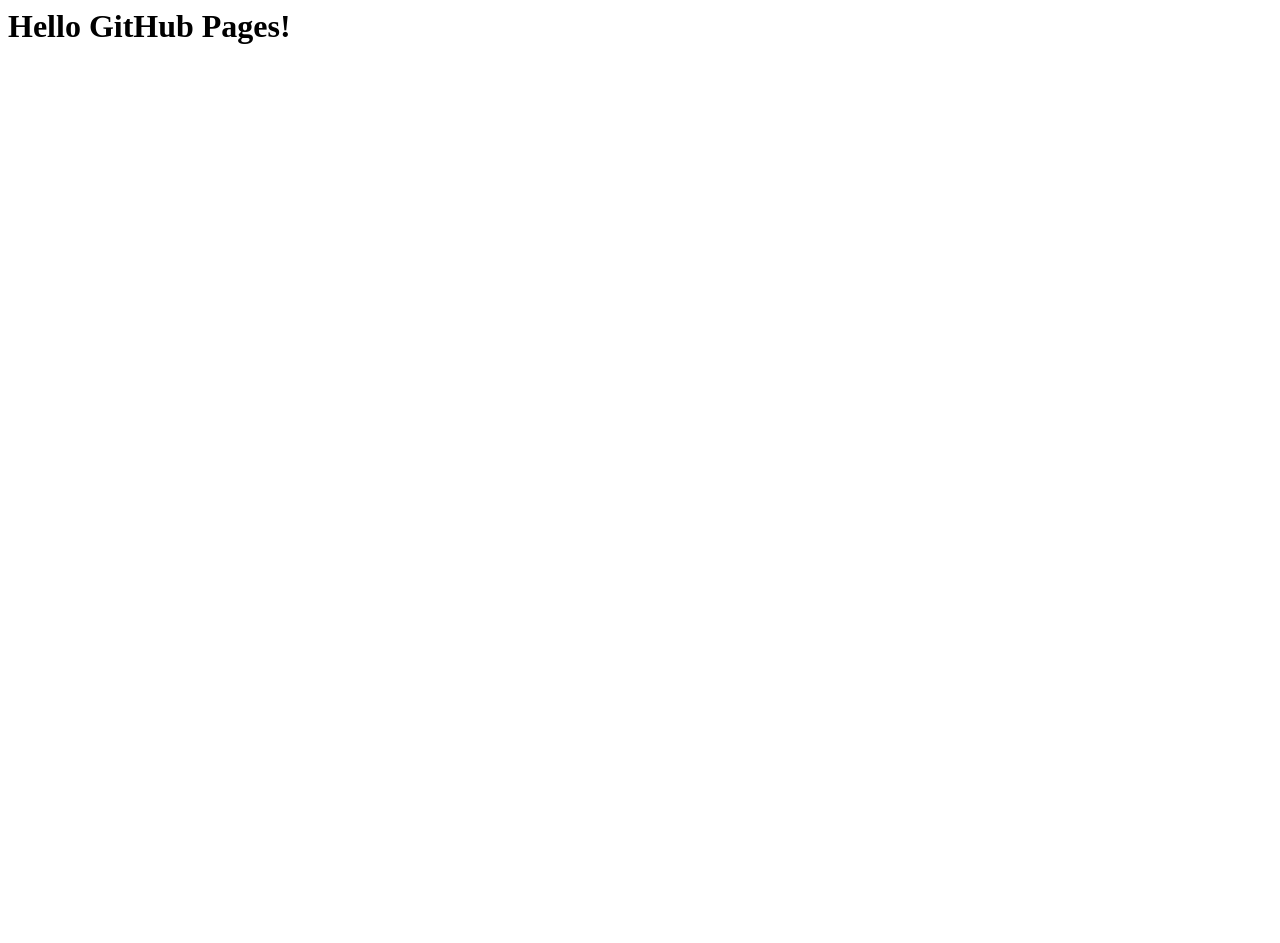
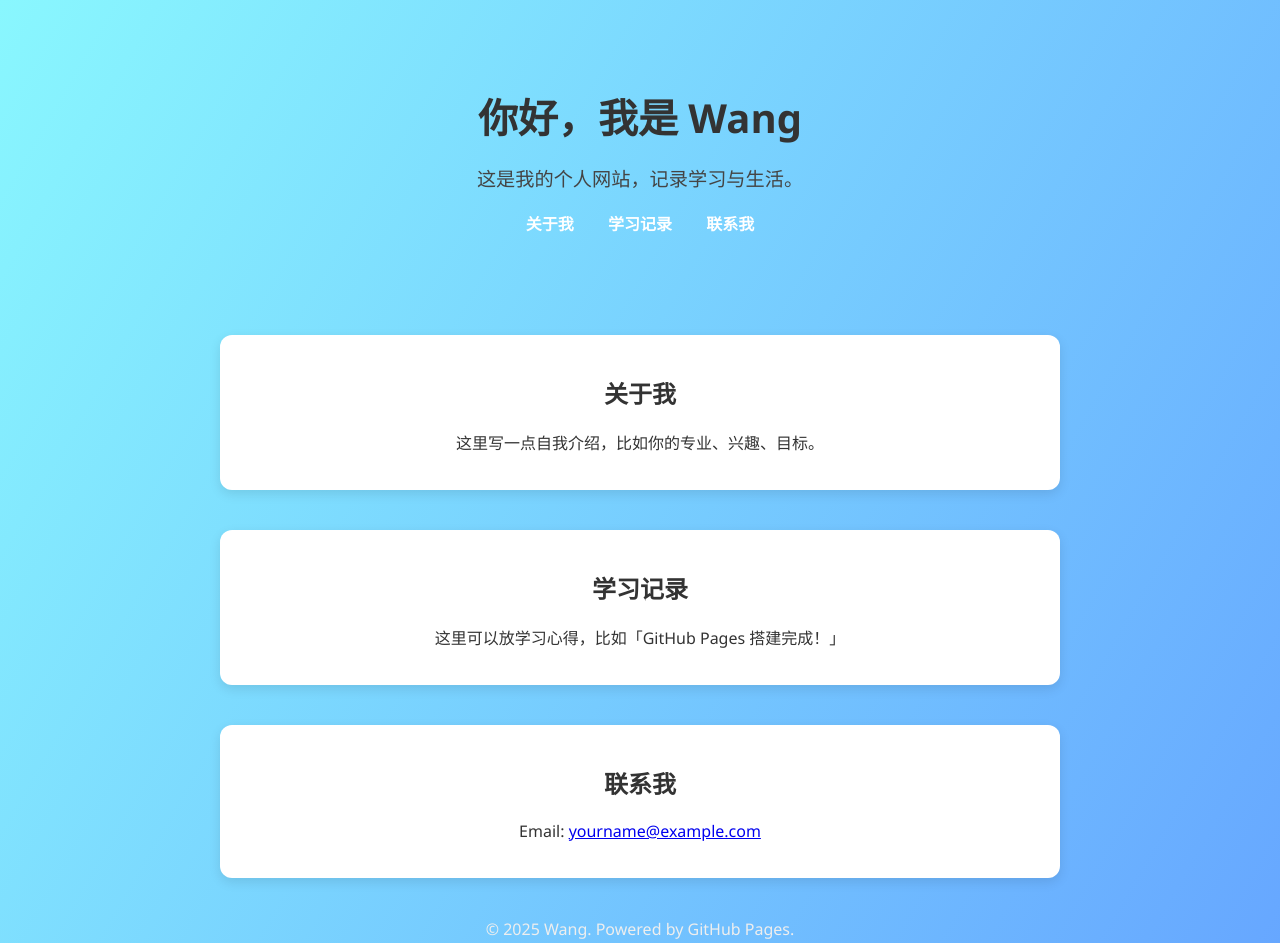
Before and after one commit to wangxufan1997/wangxufan1997.github.io, a plain HTML site: page index.html in a window 1280 px wide. Shown: the top 943 px of the page. Before the commit the page ends 800 px from the top, so only its background shows below. Drawn offline with Linux system fonts and the light colour scheme.

Commit message:
Update index.html

```diff
--- a/index.html
+++ b/index.html
@@ -1 +1,80 @@
-<h1>Hello GitHub Pages!</h1>
+<!DOCTYPE html>
+<html lang="zh-CN">
+<head>
+  <meta charset="UTF-8">
+  <title>我的个人网站</title>
+  <meta name="viewport" content="width=device-width, initial-scale=1.0">
+  <style>
+    body {
+      font-family: "Segoe UI", "PingFang SC", "Microsoft YaHei", sans-serif;
+      margin: 0;
+      padding: 0;
+      text-align: center;
+      background: linear-gradient(120deg, #89f7fe, #66a6ff);
+      color: #333;
+    }
+    header {
+      padding: 60px 20px;
+    }
+    header h1 {
+      font-size: 2.5em;
+      margin-bottom: 10px;
+    }
+    header p {
+      font-size: 1.2em;
+      color: #444;
+    }
+    nav a {
+      margin: 0 15px;
+      text-decoration: none;
+      color: #fff;
+      font-weight: bold;
+    }
+    nav a:hover {
+      text-decoration: underline;
+    }
+    section {
+      max-width: 800px;
+      margin: 40px auto;
+      padding: 20px;
+      background: white;
+      border-radius: 12px;
+      box-shadow: 0 4px 12px rgba(0,0,0,0.1);
+    }
+    footer {
+      margin: 40px 0;
+      color: #eee;
+    }
+  </style>
+</head>
+<body>
+  <header>
+    <h1>你好，我是 Wang</h1>
+    <p>这是我的个人网站，记录学习与生活。</p>
+    <nav>
+      <a href="#about">关于我</a>
+      <a href="#blog">学习记录</a>
+      <a href="#contact">联系我</a>
+    </nav>
+  </header>
+
+  <section id="about">
+    <h2>关于我</h2>
+    <p>这里写一点自我介绍，比如你的专业、兴趣、目标。</p>
+  </section>
+
+  <section id="blog">
+    <h2>学习记录</h2>
+    <p>这里可以放学习心得，比如「GitHub Pages 搭建完成！」</p>
+  </section>
+
+  <section id="contact">
+    <h2>联系我</h2>
+    <p>Email: <a href="mailto:yourname@example.com">yourname@example.com</a></p>
+  </section>
+
+  <footer>
+    <p>© 2025 Wang. Powered by GitHub Pages.</p>
+  </footer>
+</body>
+</html>
```
